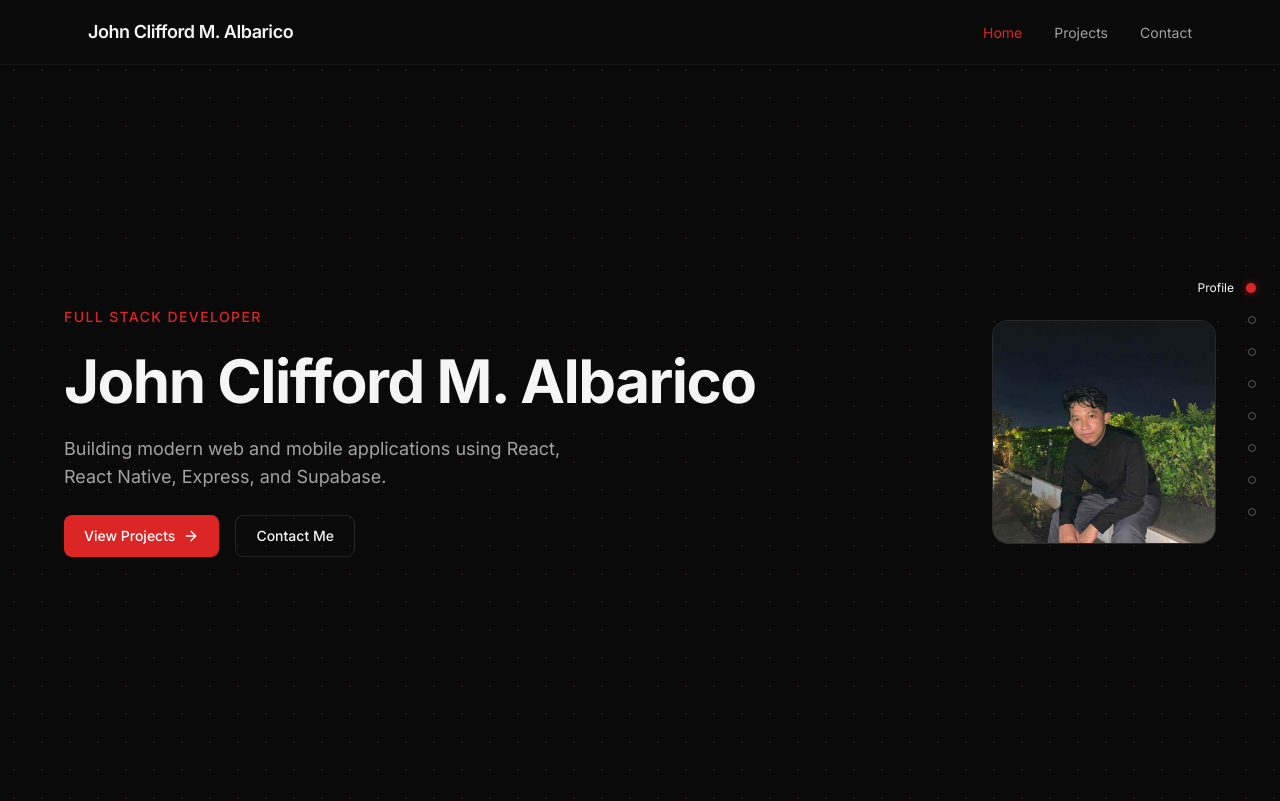
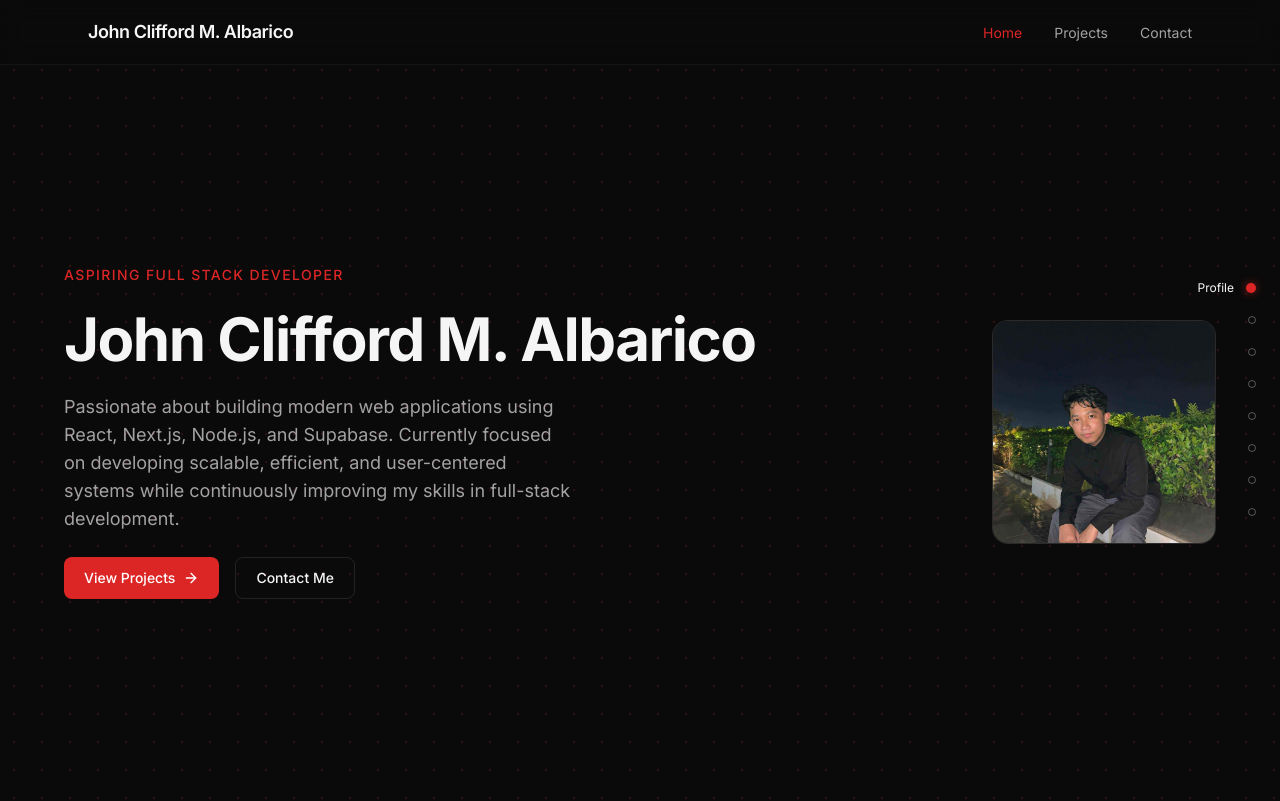
Before and after one commit to JohnCliffordAlbarico/Portfolio-V2, a React (Vite) app in the folder frontend/: page / in a window 1280 px wide. Shown: the top 801 px of the page. Built offline with nearby package versions, Linux system fonts and the light colour scheme.

Commit message:
modified profile details

```diff
--- a/frontend/src/components/sections/Hero.jsx
+++ b/frontend/src/components/sections/Hero.jsx
@@ -11,14 +11,16 @@ export default function Hero() {
       <div className="mx-auto grid w-full max-w-6xl items-center gap-12 lg:grid-cols-[1fr_auto]">
         <div className="space-y-6">
           <p className="text-sm font-medium uppercase tracking-widest text-primary">
-            Full Stack Developer
+            Aspiring Full Stack Developer
           </p>
           <h1 className="text-4xl font-bold tracking-tight sm:text-5xl lg:text-6xl">
             John Clifford M. Albarico
           </h1>
           <p className="max-w-lg text-lg text-muted">
-            Building modern web and mobile applications using React, React
-            Native, Express, and Supabase.
+            Passionate about building modern web applications using React,
+            Next.js, Node.js, and Supabase. Currently focused on developing
+            scalable, efficient, and user-centered systems while continuously
+            improving my skills in full-stack development.
           </p>
           <div className="flex flex-wrap gap-4">
             <Link
```
